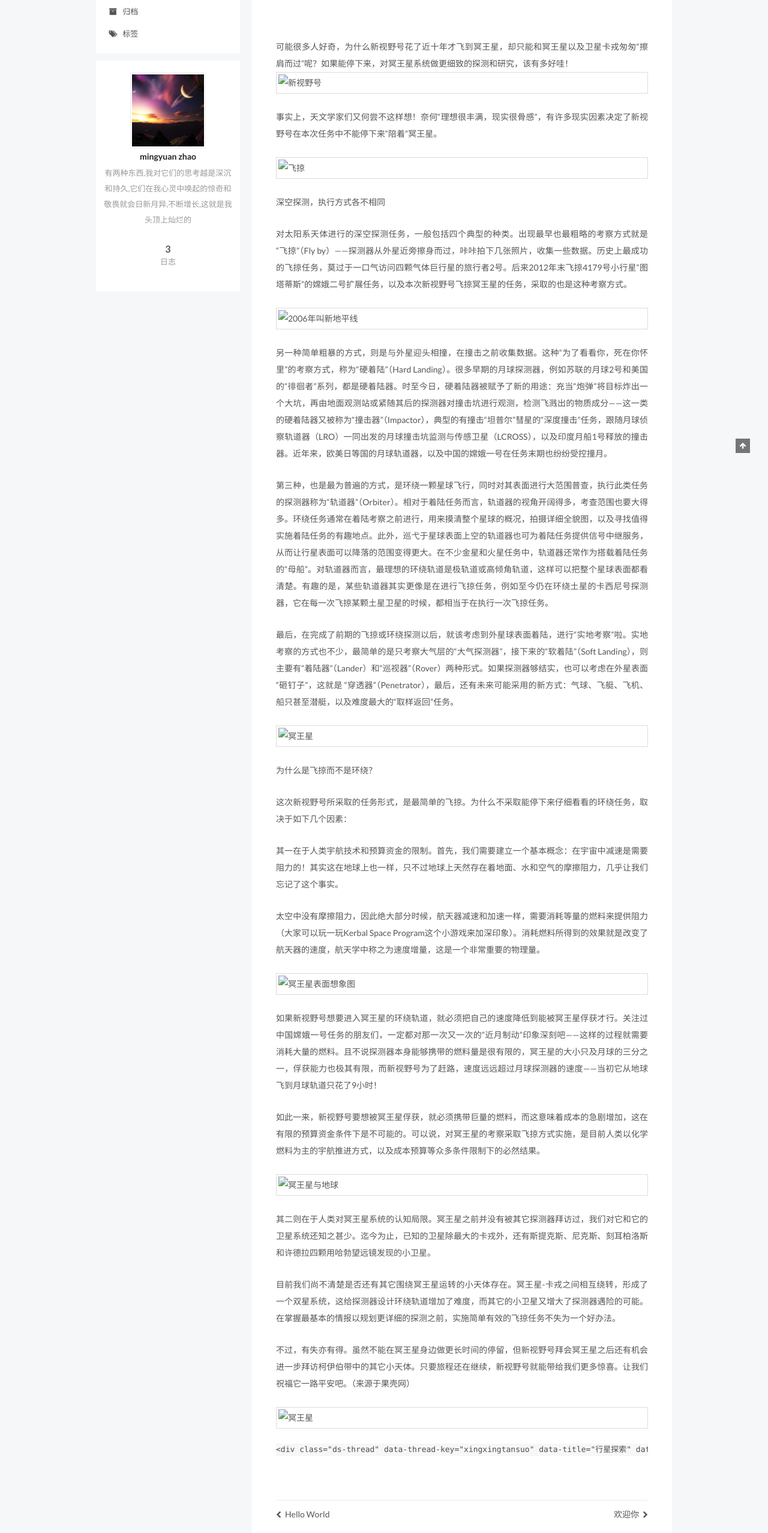
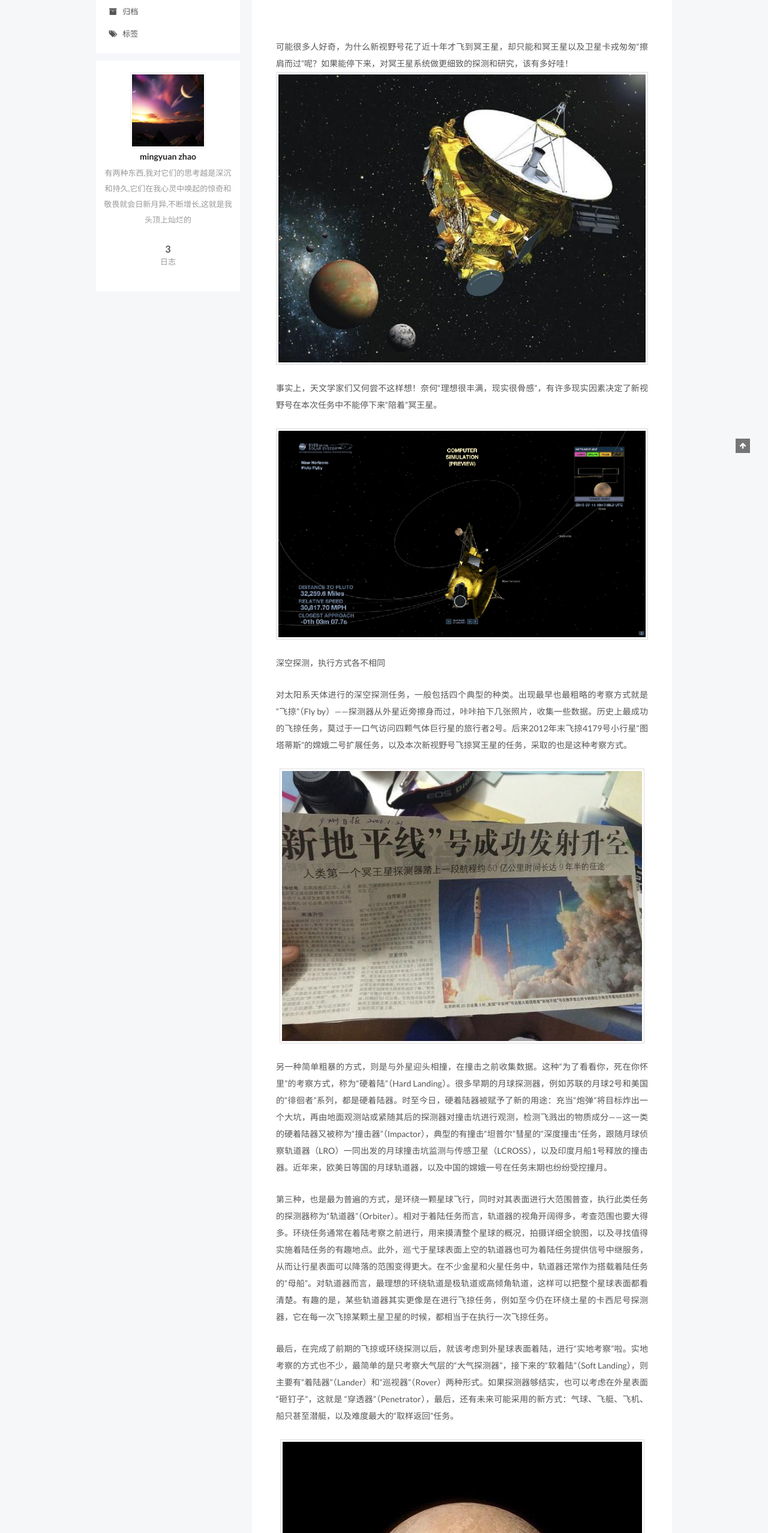
Before and after one commit to zhaomingyuan7/zhaomingyuan7.github.io, a plain HTML site: page 2017/02/24/行星探索/index.html in a window 1280 px wide. Shown: the part 145-2700 px from the top of the page at 60% size. Drawn offline with Linux system fonts and the light colour scheme; a script that the page names is missing.

Commit message:
Site updated: 2017-02-25 12:35:40

```diff
--- a/2017/02/24/行星探索/index.html
+++ b/2017/02/24/行星探索/index.html
@@ -101,14 +101,14 @@
 
 深空探测，执行方式各不相同
 对太阳系天体进行的深空探测任务，一般包括四个典型的种类。出现最早也最粗略的">
-<meta property="og:image" content="http://wuann.xyz/./images/xinshiyehao.jpg">
-<meta property="og:image" content="http://wuann.xyz/./images/feilue.gif">
-<meta property="og:image" content="http://wuann.xyz/./images/xindipingxian.jpg">
-<meta property="og:image" content="http://wuann.xyz/./images/mingwangxing.jpg">
-<meta property="og:image" content="http://wuann.xyz/./images/mingwangxingxiangxiangtu.jpg">
-<meta property="og:image" content="http://wuann.xyz/./images/mingwangxingyudiqiu.jpg">
-<meta property="og:image" content="http://wuann.xyz/./images/mingwangxing.jpg">
-<meta property="og:updated_time" content="2017-02-25T04:19:47.801Z">
+<meta property="og:image" content="http://wuann.xyz/images/xinshiyehao.jpg">
+<meta property="og:image" content="http://wuann.xyz/images/feilue.gif">
+<meta property="og:image" content="http://wuann.xyz/images/xindipingxian.jpg">
+<meta property="og:image" content="http://wuann.xyz/images/mingwangxing.jpg">
+<meta property="og:image" content="http://wuann.xyz/images/mingwangxingxiangxiangtu.jpg">
+<meta property="og:image" content="http://wuann.xyz/images/mingwangxingyudiqiu.jpg">
+<meta property="og:image" content="http://wuann.xyz/images/mingwangxing.jpg">
+<meta property="og:updated_time" content="2017-02-25T04:34:31.261Z">
 <meta name="twitter:card" content="summary">
 <meta name="twitter:title" content="行星探索">
 <meta name="twitter:description" content="可能很多人好奇，为什么新视野号花了近十年才飞到冥王星，却只能和冥王星以及卫星卡戎匆匆“擦肩而过”呢？如果能停下来，对冥王星系统做更细致的探测和研究，该有多好哇！
@@ -116,7 +116,7 @@
 
 深空探测，执行方式各不相同
 对太阳系天体进行的深空探测任务，一般包括四个典型的种类。出现最早也最粗略的">
-<meta name="twitter:image" content="http://wuann.xyz/./images/xinshiyehao.jpg">
+<meta name="twitter:image" content="http://wuann.xyz/images/xinshiyehao.jpg">
 
 
 
@@ -351,33 +351,42 @@
 
 
 
-        <p>可能很多人好奇，为什么新视野号花了近十年才飞到冥王星，却只能和冥王星以及卫星卡戎匆匆“擦肩而过”呢？如果能停下来，对冥王星系统做更细致的探测和研究，该有多好哇！<br><img src="./images/xinshiyehao.jpg" alt="新视野号" align="center"></p>
+        <p>可能很多人好奇，为什么新视野号花了近十年才飞到冥王星，却只能和冥王星以及卫星卡戎匆匆“擦肩而过”呢？如果能停下来，对冥王星系统做更细致的探测和研究，该有多好哇！<br><img src="/images/xinshiyehao.jpg" alt="新视野号" align="center"></p>
 <p>事实上，天文学家们又何尝不这样想！奈何“理想很丰满，现实很骨感”，有许多现实因素决定了新视野号在本次任务中不能停下来“陪着”冥王星。</p>
-<p><img src="./images/feilue.gif" alt="飞掠" align="center"></p>
+<p><img src="/images/feilue.gif" alt="飞掠" align="center"></p>
 <p>深空探测，执行方式各不相同</p>
 <p>对太阳系天体进行的深空探测任务，一般包括四个典型的种类。出现最早也最粗略的考察方式就是“飞掠”（Fly by）——探测器从外星近旁擦身而过，咔咔拍下几张照片，收集一些数据。历史上最成功的飞掠任务，莫过于一口气访问四颗气体巨行星的旅行者2号。后来2012年末飞掠4179号小行星“图塔蒂斯”的嫦娥二号扩展任务，以及本次新视野号飞掠冥王星的任务，采取的也是这种考察方式。</p>
-<p><img src="./images/xindipingxian.jpg" alt="2006年叫新地平线" align="center"></p>
+<p><img src="/images/xindipingxian.jpg" alt="2006年叫新地平线" align="center"></p>
 <p>另一种简单粗暴的方式，则是与外星迎头相撞，在撞击之前收集数据。这种“为了看看你，死在你怀里”的考察方式，称为“硬着陆”（Hard Landing）。很多早期的月球探测器，例如苏联的月球2号和美国的“徘徊者”系列，都是硬着陆器。时至今日，硬着陆器被赋予了新的用途：充当“炮弹”将目标炸出一个大坑，再由地面观测站或紧随其后的探测器对撞击坑进行观测，检测飞溅出的物质成分——这一类的硬着陆器又被称为“撞击器”（Impactor），典型的有撞击“坦普尔”彗星的“深度撞击”任务，跟随月球侦察轨道器（LRO）一同出发的月球撞击坑监测与传感卫星（LCROSS），以及印度月船1号释放的撞击器。近年来，欧美日等国的月球轨道器，以及中国的嫦娥一号在任务末期也纷纷受控撞月。</p>
 <p>第三种，也是最为普遍的方式，是环绕一颗星球飞行，同时对其表面进行大范围普查，执行此类任务的探测器称为“轨道器”（Orbiter）。相对于着陆任务而言，轨道器的视角开阔得多，考查范围也要大得多。环绕任务通常在着陆考察之前进行，用来摸清整个星球的概况，拍摄详细全貌图，以及寻找值得实施着陆任务的有趣地点。此外，巡弋于星球表面上空的轨道器也可为着陆任务提供信号中继服务，从而让行星表面可以降落的范围变得更大。在不少金星和火星任务中，轨道器还常作为搭载着陆任务的“母船”。对轨道器而言，最理想的环绕轨道是极轨道或高倾角轨道，这样可以把整个星球表面都看清楚。有趣的是，某些轨道器其实更像是在进行飞掠任务，例如至今仍在环绕土星的卡西尼号探测器，它在每一次飞掠某颗土星卫星的时候，都相当于在执行一次飞掠任务。</p>
 <p>最后，在完成了前期的飞掠或环绕探测以后，就该考虑到外星球表面着陆，进行“实地考察”啦。实地考察的方式也不少，最简单的是只考察大气层的“大气探测器”，接下来的“软着陆”（Soft Landing），则主要有“着陆器”（Lander）和“巡视器”（Rover）两种形式。如果探测器够结实，也可以考虑在外星表面“砸钉子”，这就是 “穿透器”（Penetrator），最后，还有未来可能采用的新方式：气球、飞艇、飞机、船只甚至潜艇，以及难度最大的“取样返回”任务。</p>
-<p><img src="./images/mingwangxing.jpg" alt="冥王星" align="center"></p>
+<p><img src="/images/mingwangxing.jpg" alt="冥王星" align="center"></p>
 <p>为什么是飞掠而不是环绕？</p>
 <p>这次新视野号所采取的任务形式，是最简单的飞掠。为什么不采取能停下来仔细看看的环绕任务，取决于如下几个因素：</p>
 <p>其一在于人类宇航技术和预算资金的限制。首先，我们需要建立一个基本概念：在宇宙中减速是需要阻力的！其实这在地球上也一样，只不过地球上天然存在着地面、水和空气的摩擦阻力，几乎让我们忘记了这个事实。</p>
 <p>太空中没有摩擦阻力，因此绝大部分时候，航天器减速和加速一样，需要消耗等量的燃料来提供阻力（大家可以玩一玩Kerbal Space Program这个小游戏来加深印象）。消耗燃料所得到的效果就是改变了航天器的速度，航天学中称之为速度增量，这是一个非常重要的物理量。</p>
-<p><img src="./images/mingwangxingxiangxiangtu.jpg" alt="冥王星表面想象图" align="center"></p>
+<p><img src="/images/mingwangxingxiangxiangtu.jpg" alt="冥王星表面想象图" align="center"></p>
 <p>如果新视野号想要进入冥王星的环绕轨道，就必须把自己的速度降低到能被冥王星俘获才行。关注过中国嫦娥一号任务的朋友们，一定都对那一次又一次的“近月制动”印象深刻吧——这样的过程就需要消耗大量的燃料。且不说探测器本身能够携带的燃料量是很有限的，冥王星的大小只及月球的三分之一，俘获能力也极其有限，而新视野号为了赶路，速度远远超过月球探测器的速度——当初它从地球飞到月球轨道只花了9小时！</p>
 <p>如此一来，新视野号要想被冥王星俘获，就必须携带巨量的燃料，而这意味着成本的急剧增加，这在有限的预算资金条件下是不可能的。可以说，对冥王星的考察采取飞掠方式实施，是目前人类以化学燃料为主的宇航推进方式，以及成本预算等众多条件限制下的必然结果。</p>
-<p><img src="./images/mingwangxingyudiqiu.jpg" alt="冥王星与地球" align="center"></p>
+<p><img src="/images/mingwangxingyudiqiu.jpg" alt="冥王星与地球" align="center"></p>
 <p>其二则在于人类对冥王星系统的认知局限。冥王星之前并没有被其它探测器拜访过，我们对它和它的卫星系统还知之甚少。迄今为止，已知的卫星除最大的卡戎外，还有斯提克斯、尼克斯、刻耳柏洛斯和许德拉四颗用哈勃望远镜发现的小卫星。</p>
 <p>目前我们尚不清楚是否还有其它围绕冥王星运转的小天体存在。冥王星-卡戎之间相互绕转，形成了一个双星系统，这给探测器设计环绕轨道增加了难度，而其它的小卫星又增大了探测器遇险的可能。在掌握最基本的情报以规划更详细的探测之前，实施简单有效的飞掠任务不失为一个好办法。</p>
 <p>不过，有失亦有得。虽然不能在冥王星身边做更长时间的停留，但新视野号拜会冥王星之后还有机会进一步拜访柯伊伯带中的其它小天体。只要旅程还在继续，新视野号就能带给我们更多惊喜。让我们祝福它一路平安吧。（来源于果壳网）</p>
-<p><img src="./images/mingwangxing.jpg" alt="冥王星" align="center"></p>
-<!-- 多说评论框 start -->
-<pre><code>&lt;div class=&quot;ds-thread&quot; data-thread-key=&quot;xingxingtansuo&quot; data-title=&quot;行星探索&quot; data-url=&quot;http://wuann.xyz/2017/02/24/%E8%A1%8C%E6%98%9F%E6%8E%A2%E7%B4%A2/&quot;&gt;&lt;/div&gt;
-</code></pre><!-- 多说评论框 end -->
-<!-- 多说公共JS代码 start (一个网页只需插入一次) -->
-<p><script type="text/javascript"><br>var duoshuoQuery = {short_name:”wuann”};<br>    (function() {<br>        var ds = document.createElement(‘script’);<br>        ds.type = ‘text/javascript’;ds.async = true;<br>        ds.src = (document.location.protocol == ‘https:’ ? ‘https:’ : ‘http:’) + ‘//static.duoshuo.com/embed.js’;<br>        ds.charset = ‘UTF-8’;<br>        (document.getElementsByTagName(‘head’)[0]<br>         || document.getElementsByTagName(‘body’)[0]).appendChild(ds);<br>    })();<br>    </script><br><!-- 多说公共JS代码 end --></p>
+<p><img src="/images/mingwangxing.jpg" alt="冥王星" align="center"></p>
+<p><div class="ds-thread" data-thread-key="xingxingtansuo" data-title="行星探索" data-url="http://wuann.xyz/2017/02/24/%E8%A1%8C%E6%98%9F%E6%8E%A2%E7%B4%A2/"></div></p>
+<script type="text/javascript">
+var duoshuoQuery = {short_name:"wuann"};
+    (function() {
+        var ds = document.createElement('script');
+        ds.type = 'text/javascript';ds.async = true;
+        ds.src = (document.location.protocol == 'https:' ? 'https:' : 'http:') + '//static.duoshuo.com/embed.js';
+        ds.charset = 'UTF-8';
+        (document.getElementsByTagName('head')[0]
+         || document.getElementsByTagName('body')[0]).appendChild(ds);
+    })();
+</script>
+
+
 
 
     </div>
--- a/css/main.css
+++ b/css/main.css
@@ -1701,7 +1701,7 @@ pre .javascript .function {
   width: 4px;
   height: 4px;
   border-radius: 50%;
-  background: #ffe7d0;
+  background: #3dda66;
 }
 .links-of-blogroll {
   font-size: 13px;
```
Also changed, not shown: index.html (+21 -12 lines).
